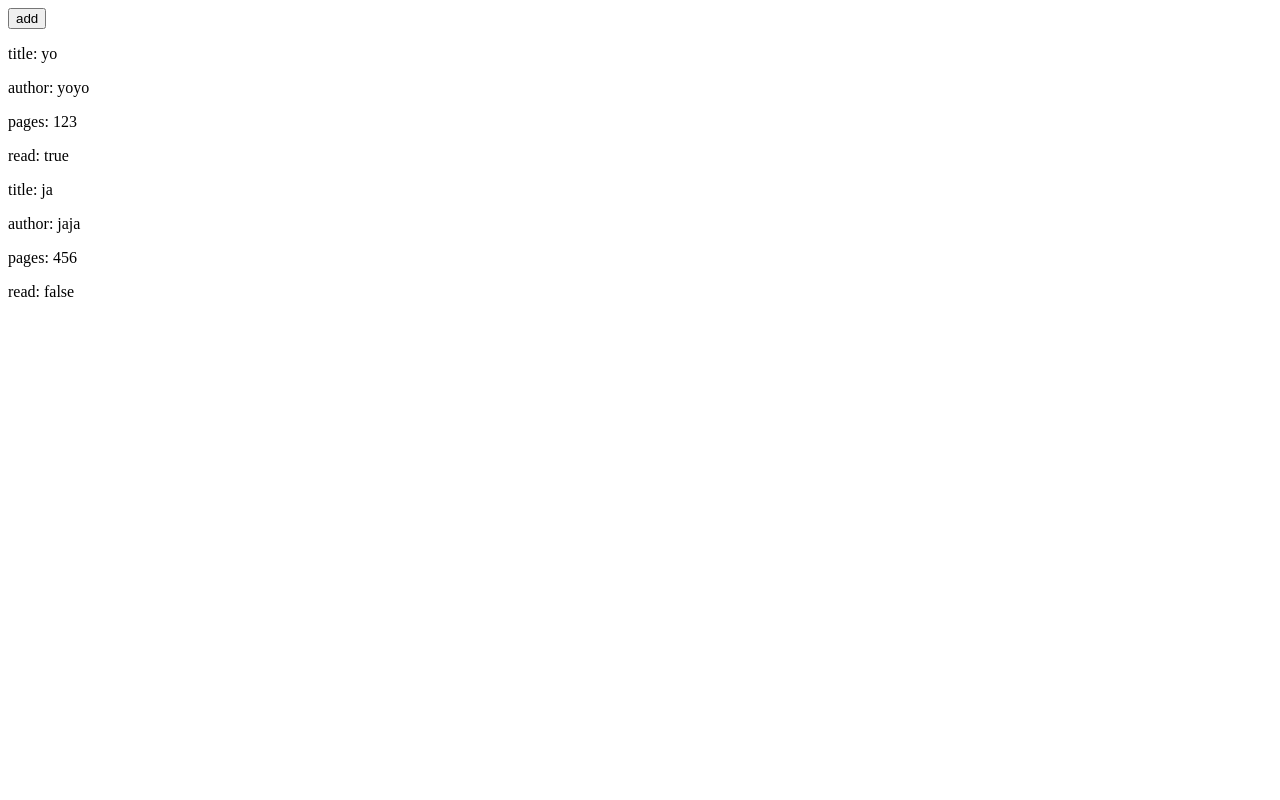
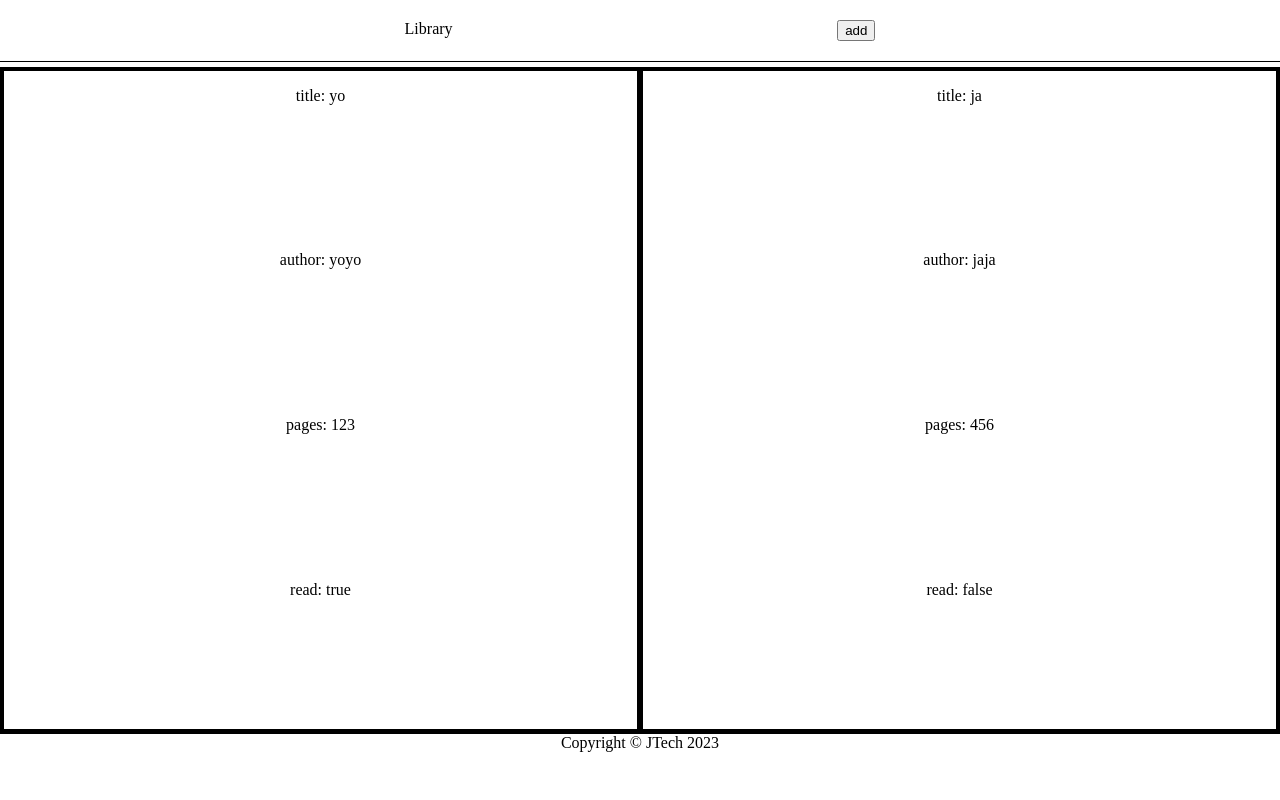
Before and after one commit to daechi73/library, a plain HTML site: page index.html in a window 1280 px wide. Drawn offline with Linux system fonts and the light colour scheme.

Commit message:
added: basic css outline

```diff
--- a/index.html
+++ b/index.html
@@ -8,11 +8,14 @@
   </head>
   <body>
     <div class="container-main">
-      <div class="container-header">
-        <button id="outerAddBtn" class="addBtn">add</button>
+      <div class="header">
+        <div class="container-header">
+          <div>Library</div>
+          <button id="outerAddBtn" class="addBtn">add</button>
+        </div>
       </div>
       <div id="books" class="container-books"></div>
-      <div class="container-footer"></div>
+      <div class="container-footer">Copyright © JTech 2023</div>
 
       <form class="notShow">
         <div>
--- a/style.css
+++ b/style.css
@@ -1,3 +1,37 @@
 form.notShow {
   display: none;
 }
+html,
+body,
+.container-main {
+  height: 100%;
+  margin: 0;
+  padding: 0;
+  text-align: center;
+}
+.container-main {
+  display: grid;
+  grid-template-rows: 1fr 10fr 1fr;
+}
+.container-header {
+  display: flex;
+  justify-content: space-evenly;
+  padding: 20px;
+  border-bottom: 1px solid;
+}
+
+.container-books {
+  display: grid;
+  grid-template-columns: repeat(auto-fit, minmax(250px, 1fr));
+  border: solid;
+  border-width: 1px;
+}
+
+.card {
+  border: solid;
+  display: grid;
+}
+
+.container-footer {
+  border-top: 1px solid;
+}
```
